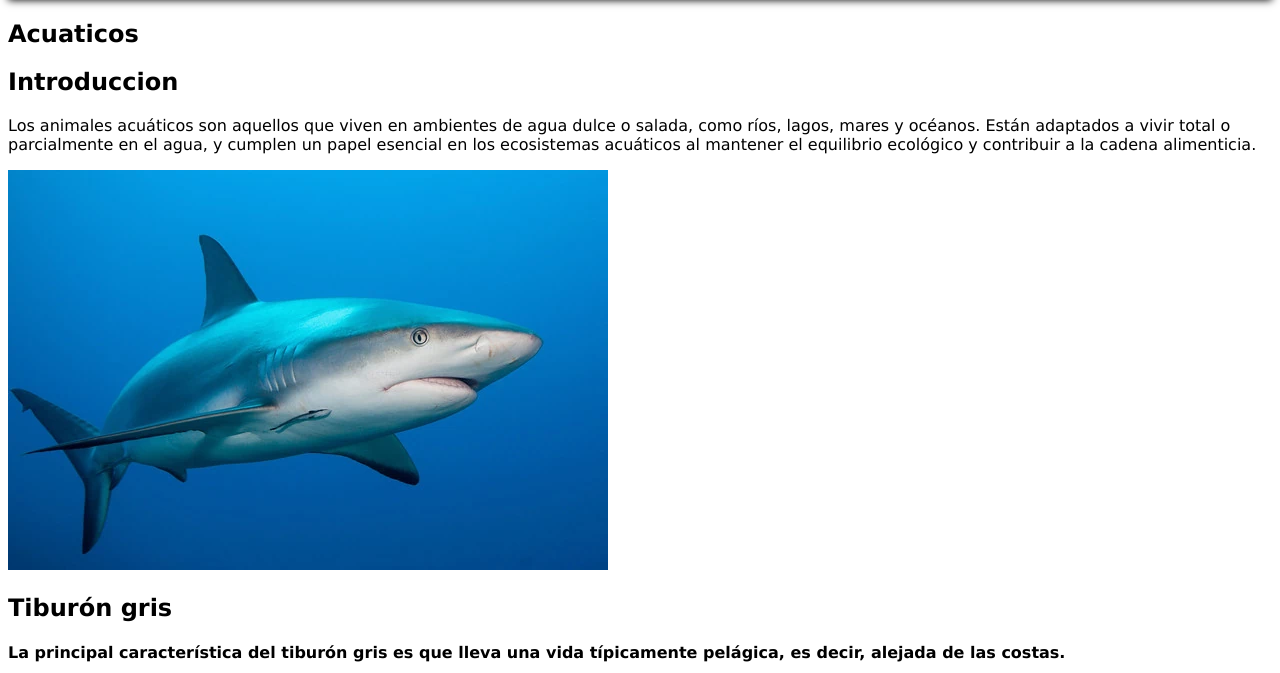
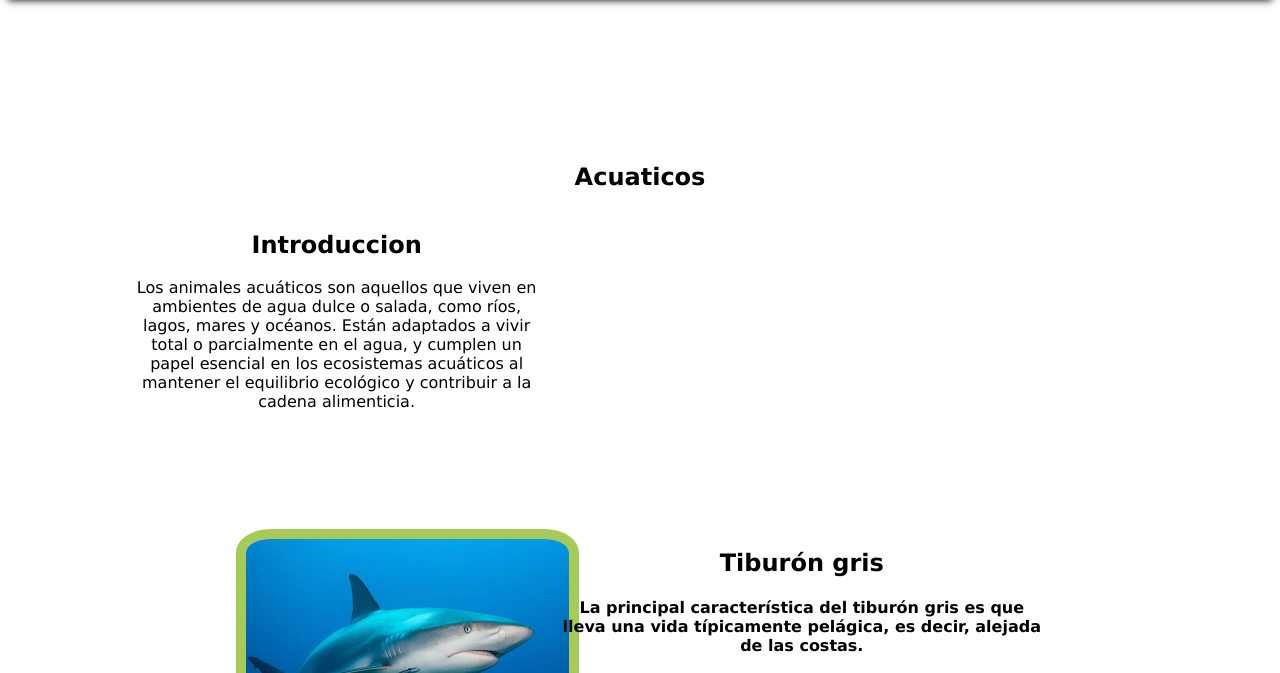
Before and after one commit to Joakiri/TP-Arte, a plain HTML site: page Acuaticos.html in a window 1280 px wide. Shown: the part 104-777 px from the top of the page. Drawn offline with Linux system fonts and the light colour scheme.

Commit message:
texto animales

```diff
--- a/Acuaticos.html
+++ b/Acuaticos.html
@@ -22,7 +22,7 @@
         </header>
 
     <main>
-        <section calss = "Acuaticos">
+        <section >
         <h1>Acuaticos</h1>
         <div>
             <h2>Introduccion</h2>
@@ -31,55 +31,64 @@
         <section>
             <div>
                 <img src="Imagenes/Tiburon gris.jpg" alt="Tiburon gris">
+
+            </div>
             <h2>Tiburón gris</h2>
             <h4>La principal característica del tiburón gris es que lleva una vida típicamente pelágica, es decir, alejada de las costas.</h4>
             <p> 118 kg</p>
             <p>2,5 m</p>
-            </div>
             <p>El tiburón gris, o tiburón gris de arrecife (Carcharhinus amblyrhynchos), es una especie de tiburón marino que se encuentra en aguas tropicales y subtropicales. Se caracteriza por su cuerpo estilizado, color gris oscuro en la parte superior y blanco en la inferior, y aletas con puntas negras</p>
         </section>
 
         <section>
+            <img src="Imagenes/tortugacareta.jpg" alt="">
             <div>
-                <img src="Imagenes/tortugacareta.jpg" alt="">
                 <h2>Tortuga careta </h2>
                 <h4>La tortuga careta es una tortuga que pasa la vida en el medio marino, tanto en alta mar como en aguas costeras poco profundas. Solamente las hembras suben a la costa tropical y subtropical para excavar nidos y desovar</h4>
                 <p>120 kg</p>
                 <p>120 cm</p>
+                <p>La tortuga caretta, también conocida como tortuga boba o cabezona, se caracteriza por tener una cabeza grande y triangular, así como aletas delanteras relativamente cortas con dos uñas cada una. Su caparazón es de color marrón rojizo dorsalmente y amarillo o naranja en la parte ventral en adultos y subadultos. Las crías suelen ser de color marrón</p>
+
             </div>
-                <p>La tortuga caretta, también conocida como tortuga boba o cabezona, se caracteriza por tener una cabeza grande y triangular, así como aletas delanteras relativamente cortas con dos uñas cada una. Su caparazón es de color marrón rojizo dorsalmente y amarillo o naranja en la parte ventral en adultos y subadultos. Las crías suelen ser de color marrón</p>
+
+
             </section>
 
         <section>
             <div>
                 <img src="Imagenes/tortugacarey.jpg" alt="">
+
+            </div>
             <h2>Tortuga carey</h2>
             <h4>La tortuga carey es una tortuga marina que se distribuye en zonas tropicales y subtropicales del Atlántico, Índico y Pacífico.</h4>
             <p>100 - 150 kg</p>
             <p>60 - 90 cm</p>
-            </div>
             <p>La tortuga carey (Eretmochelys imbricata) es una tortuga marina de tamaño pequeño a mediano, con un caparazón alargado y ovalado, cubierto por escudos superpuestos. Se distingue por su cabeza alargada, terminada en un pico similar al de un halcón, y por sus aletas delanteras con dos garras. La coloración general es marrón, con manchas amarillas, anaranjadas o marrón rojizas en el caparazón, y el plastrón (la parte inferior del caparazón) es amarillento con manchas negras. </p>
+
         </section>
 
         <section>
             <div>
-                <img src="Imagenes/verde.jpg" alt="">
                 <h2>Tortuga verde</h2>
                 <h4>La tortuga verde es la mayor de las tortugas de caparazón duro y se distribuye por los océanos tropicales y subtropicales de todo el mundo.</h4>
                 <p>80 - 100 kg</p>
                 <p>90 - 160 cm</p>
+                <p>La tortuga verde (Chelonia mydas) es una tortuga marina de gran tamaño con un caparazón ovalado, una cabeza pequeña y patas en forma de aleta. Son reconocibles por su caparazón marrón oscuro, gris o verde oliva, y una parte inferior más clara, de amarillo a blanco. En estado adulto, son herbívoras, alimentándose principalmente de plantas marinas y algas.</p>
+
             </div>
-                <p>La tortuga verde (Chelonia mydas) es una tortuga marina de gran tamaño con un caparazón ovalado, una cabeza pequeña y patas en forma de aleta. Son reconocibles por su caparazón marrón oscuro, gris o verde oliva, y una parte inferior más clara, de amarillo a blanco. En estado adulto, son herbívoras, alimentándose principalmente de plantas marinas y algas.</p>
+
+                <img src="Imagenes/verde.jpg" alt="">
             </section>
 
         <section>
             <div>
                 <img src="Imagenes/Merogigante.jpg" alt="">
+
+            </div>
             <h2>Mero gigante</h2>
             <h4>El mero gigante (Epinephelus lanceolatus) es el mayor pez óseo que habita en los arrecifes de coral, pudiendo alcanzar hasta los 400kg. Es conocido, igualmente, por ser el emblema marino de Queensland (Australia).</h4>
             <p>200 -400 kg</p>
             <p>2,7 m</p>
-            </div>
                 <p>El mero gigante (Epinephelus lanceolatus) es el mayor pez óseo que habita en los arrecifes de coral, pudiendo alcanzar hasta los 400kg. Es conocido, igualmente, por ser el emblema marino de Queensland (Australia). Entre sus características morfológicas destaca una boca enorme, así como una cola con forma de abanico.</p>
         </section>
         </section>
--- a/estilo.css
+++ b/estilo.css
@@ -95,8 +95,46 @@ main section.index section{
     text-align: center;
 }
 
+main div{
+    width: 100%;
+    height: auto;
+    text-align: center;
+}
 
+main section div {
+    width: 40%;
+    height: auto;
+    float: left;
 
+}
+
+main section{
+
+    padding-left: 10%;
+    padding-right: 10%;
+    clear: left;
+    border-bottom: 2px solid #ffd60a;
+    padding-bottom: 20%;
+    padding-top: 10%;
+    text-align: center;
+}
+main section img{
+    width: 50%;
+    height:auto;
+    border: 10px solid #a7c957;
+border-radius: 10%;
+
+}
+main section div img{
+    width: 100%;
+
+    margin-right: 5%;
+    margin-bottom: 18%;
+    height:auto;
+    border: 10px solid #a7c957;
+border-radius: 10%;
+
+}
 
 
 
```
Also changed, not shown: Aves.html (+9 -3 lines), Insectos.html (+19 -8 lines), Mamiferos.html (+5 -3 lines). Lines whose indentation alone changed are shown as unchanged.
